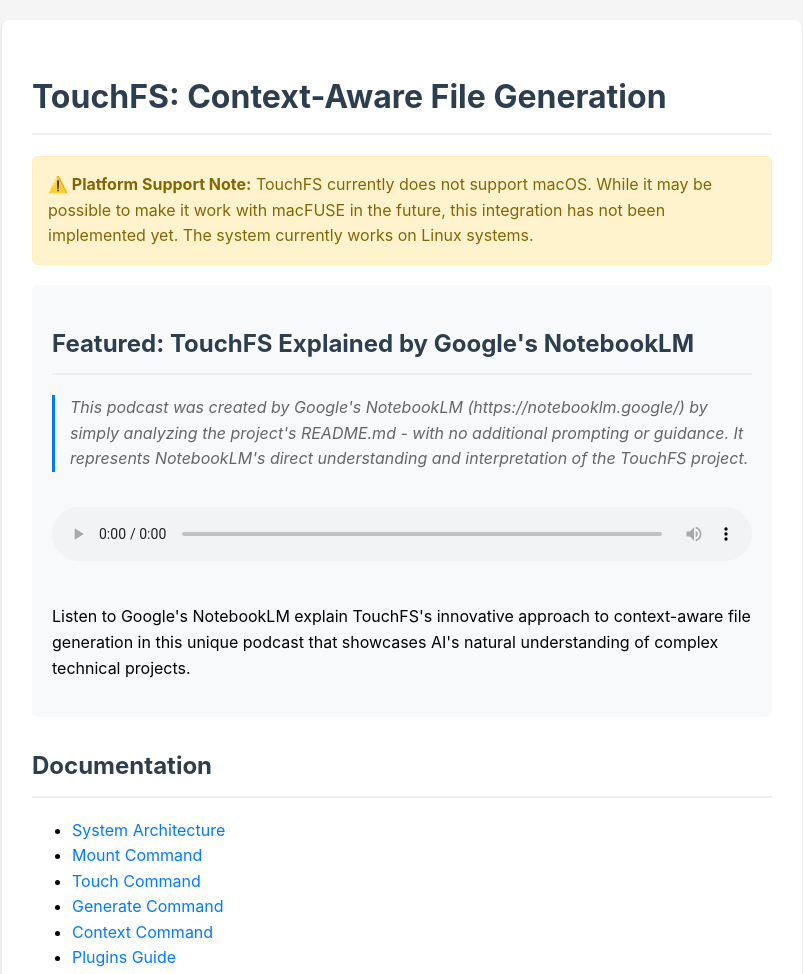
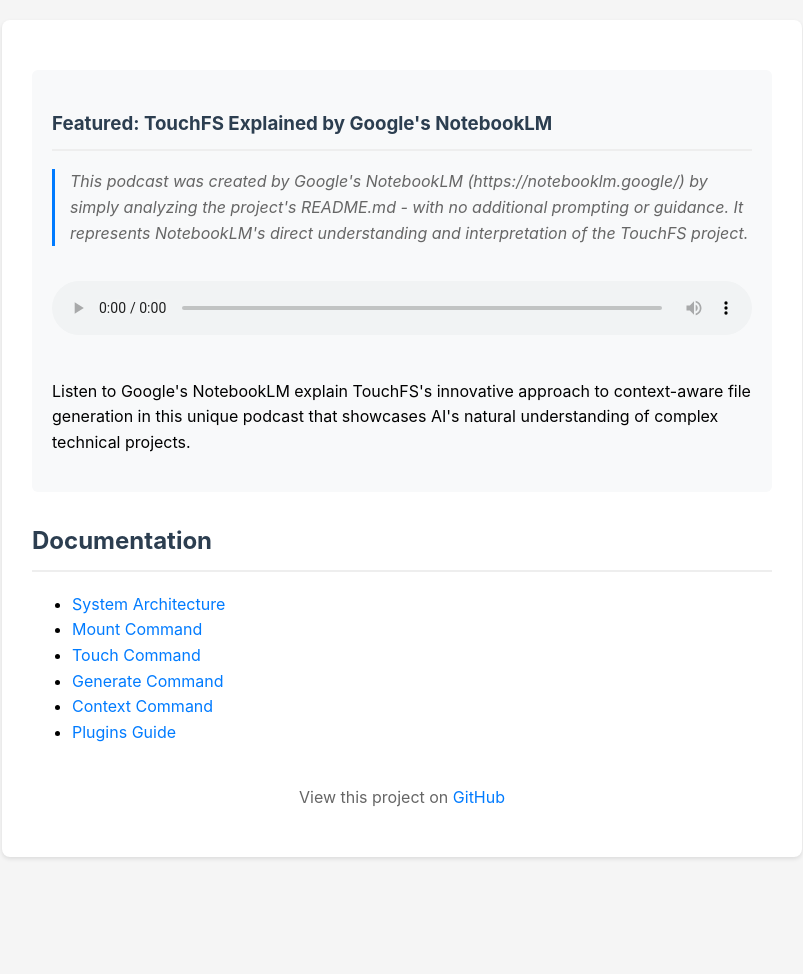
Before and after one commit to kristerhedfors/touchfs, a website: page docs/index.html in a window 1280 px wide. Shown: the top 974 px of the page, without its empty margins (238-1041 px from the left). After the commit the page ends 877 px from the top, so only its background shows below. Drawn offline with nearby package versions, Linux system fonts and the light colour scheme.

Commit message:
docs: update index.html to refine headings and remove platform support note

```diff
--- a/docs/index.html
+++ b/docs/index.html
@@ -84,14 +84,8 @@
 </head>
 <body>
     <div class="container">
-        <h1>TouchFS: Context-Aware File Generation</h1>
-
-        <div style="background: #fff3cd; color: #856404; padding: 15px; border-radius: 6px; margin: 20px 0; border: 1px solid #ffeeba;">
-            <strong>⚠️ Platform Support Note:</strong> TouchFS currently does not support macOS. While it may be possible to make it work with macFUSE in the future, this integration has not been implemented yet. The system currently works on Linux systems.
-        </div>
-
         <div class="podcast-section">
-            <h2>Featured: TouchFS Explained by Google's NotebookLM</h2>
+            <h3>Featured: TouchFS Explained by Google's NotebookLM</h3>
 
             <div class="source-note">
                 This podcast was created by Google's NotebookLM (https://notebooklm.google/) by simply analyzing the project's README.md - with no additional prompting or guidance. It represents NotebookLM's direct understanding and interpretation of the TouchFS project.
```
